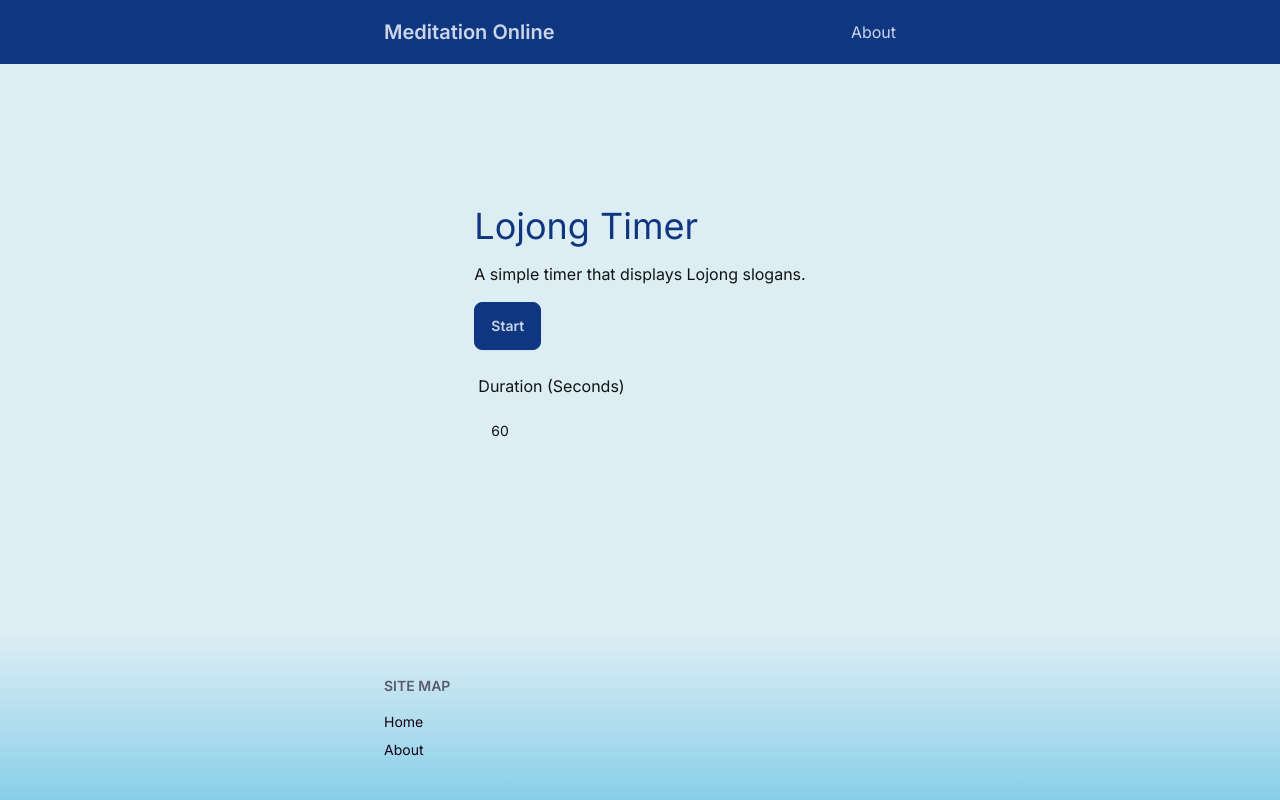
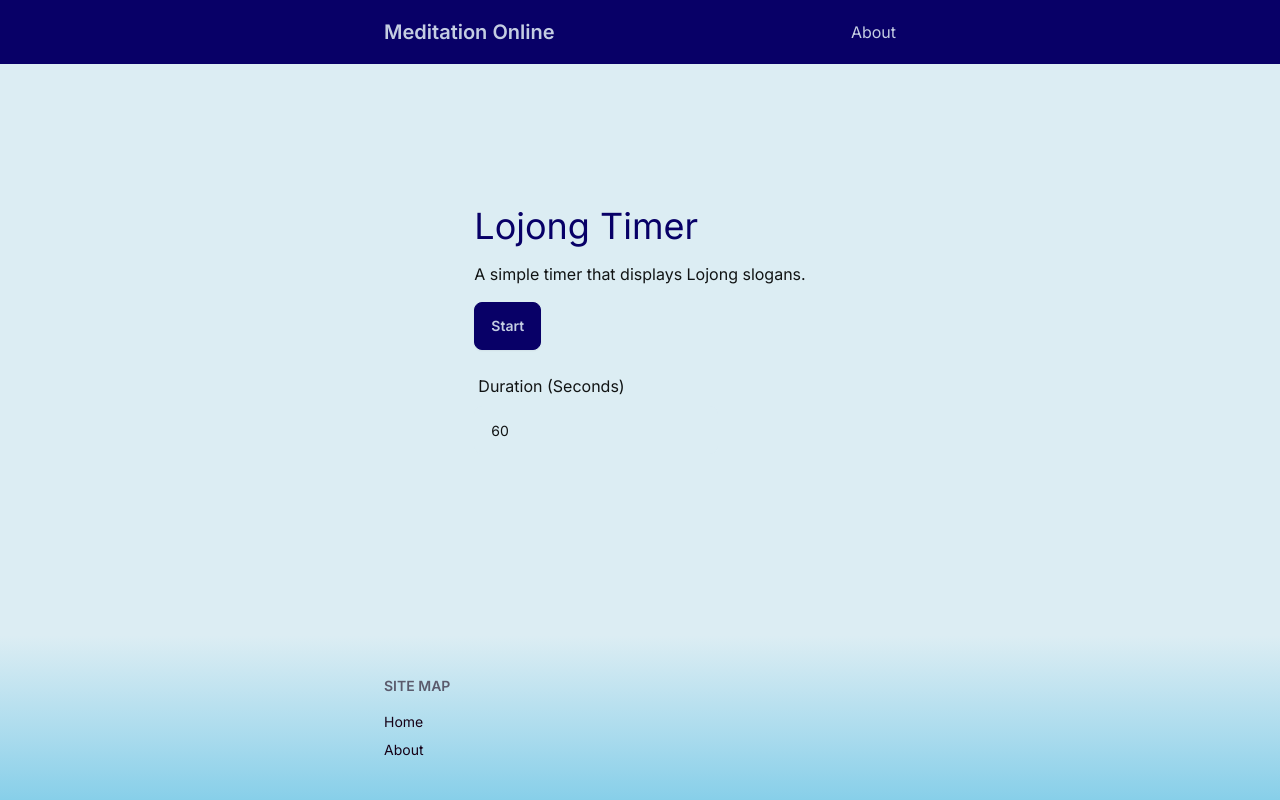
Before and after one commit to mo-sangha/website, a SvelteKit app in the folder frontend/: page /tools/lojong-timer in a window 1280 px wide. Built offline with nearby package versions, Linux system fonts and the light colour scheme; a web font is replaced by a local one.

Commit message:
Updated primary color

```diff
--- a/frontend/tailwind.config.js
+++ b/frontend/tailwind.config.js
@@ -13,7 +13,7 @@ export default {
     themes: [
       {
         dzogchen: {
-          "primary": "#0f3781",   // dark blue from the image's background
+          "primary": "#080067",   // dark blue from the image's background
           "secondary": "#dc2626", // similar to primary but slightly different
           "accent": "#ff60ea",    // another dark blue variant
           "neutral": "#ff00ff",   // a more vibrant dark blue
```
